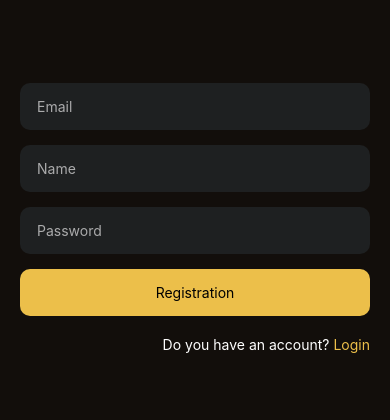
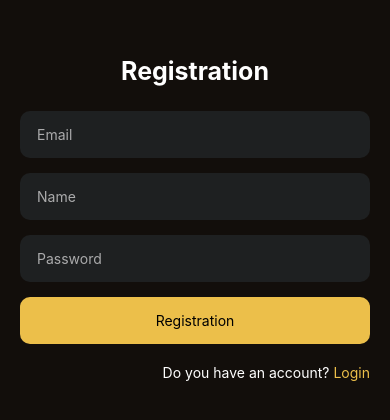
Before and after one commit to ArtyomVardanyan/Bankster, a React Native app: screen /Register in a window 390 px wide. Shown: the part 204-624 px from the top of the page. Built offline with nearby package versions, Linux system fonts and the light colour scheme.

Commit message:
Update RegisterPage.js

```diff
--- a/src/components/pages/RegisterPage.js
+++ b/src/components/pages/RegisterPage.js
@@ -5,6 +5,7 @@ import Button from '../Button'
 const RegisterPage = ({ navigation }) => {
   return (
     <View style={styles.container}>
+      <Text style={styles.title}>Registration</Text>
       <TextInput placeholderTextColor="#ABABAC" placeholder='Email' style={styles.input} />
       <TextInput placeholderTextColor="#ABABAC" placeholder='Name' style={styles.input} />
       <TextInput placeholderTextColor="#ABABAC" type='password' placeholder='Password' style={styles.input} />
@@ -39,6 +40,12 @@ const styles = StyleSheet.create({
   btn: {
     marginBottom: 15,
   },
+  title: {
+    color: '#fff',
+    marginBottom: 25,
+    fontWeight: 'bold',
+    fontSize: 25,
+  },
   text: {
     width: 350,
     justifyContent: 'flex-end',
```
